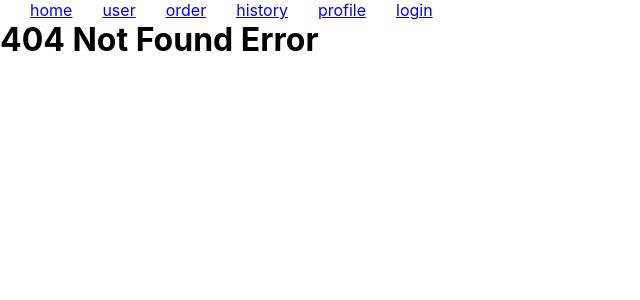
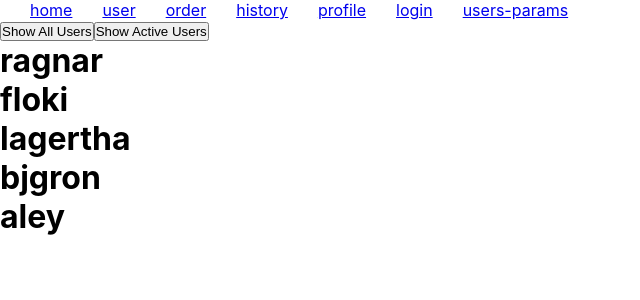
Before and after one commit to mukilathuruvan/frenzo-react, a React (Create React App) app in the folder my-app/: page /users-params in a window 1280 px wide. Before the commit this address had no page. Shown: the top 300 px of the page, without its empty margins (0-640 px from the left). Built offline with nearby package versions, Linux system fonts and the light colour scheme.

Commit message:
sreaching params

```diff
--- a/my-app/src/Routes/AppRoutes.jsx
+++ b/my-app/src/Routes/AppRoutes.jsx
@@ -8,6 +8,7 @@ import {
   ChildrenPage,
   HistoryPage,
   ProfilePage,
+  UserParams,
 } from "../pages";
 import LoginPage from "../pages/LoginPage";
 
@@ -18,7 +19,7 @@ const AppRoutes = () => {
       <Route path="/users" element={<UserPage />} />
       <Route path="/users/:id" element={<SingleUserPage />} />
       <Route path="/order" element={<h1>Order Page</h1>} />
-
+      <Route path="/users-params" element={<UserParams />} />
       <Route path="/history" element={<HistoryPage />} />
       <Route path="/profile" element={<ProfilePage />} />
       <Route path="/login" element={<LoginPage />} />
--- a/my-app/src/Routes/NavBar.jsx
+++ b/my-app/src/Routes/NavBar.jsx
@@ -1,7 +1,15 @@
 import React from "react";
 import { NavLink } from "react-router-dom";
 
-const routes = ["home", "user", "order", "history", "profile", "login"];
+const routes = [
+  "home",
+  "user",
+  "order",
+  "history",
+  "profile",
+  "login",
+  "users-params",
+];
 
 const Navbar = () => {
   return (
--- /dev/null
+++ b/my-app/src/pages/UserParams.jsx
@@ -0,0 +1,44 @@
+import React, { useState } from "react";
+import { useSearchParams } from "react-router-dom";
+
+const initial = [
+  { id: 1, name: "ragnar", active: true },
+  { id: 2, name: "floki", active: true },
+  { id: 3, name: "lagertha", active: false },
+  { id: 4, name: "bjgron", active: true },
+  { id: 5, name: "aley", active: false },
+];
+
+const UserParams = () => {
+  const [users, setUsers] = useState(initial);
+  const [searchParams, setSearchParams] = useSearchParams();
+
+  return (
+    <div>
+      <button
+        onClick={() => {
+          setSearchParams({});
+          setUsers(initial);
+        }}>
+        Show All Users
+      </button>
+      <button
+        onClick={() => {
+          setSearchParams({ active: true });
+          setUsers(
+            initial.filter((user) => user.active === searchParams?.active)
+          );
+        }}>
+        Show Active Users
+      </button>
+
+      <ul>
+        {users.map((user) => (
+          <h1>{user.name}</h1>
+        ))}
+      </ul>
+    </div>
+  );
+};
+
+export default UserParams;
--- a/my-app/src/pages/index.jsx
+++ b/my-app/src/pages/index.jsx
@@ -5,3 +5,4 @@ export { default as ParentPage } from "./ParentPage";
 export { default as ChildrenPage } from "./ChildrenPage";
 export { default as ProfilePage } from "./ProfilePage";
 export { default as HistoryPage } from "./HistoryPage";
+export { default as UserParams } from "./UserParams";
```
